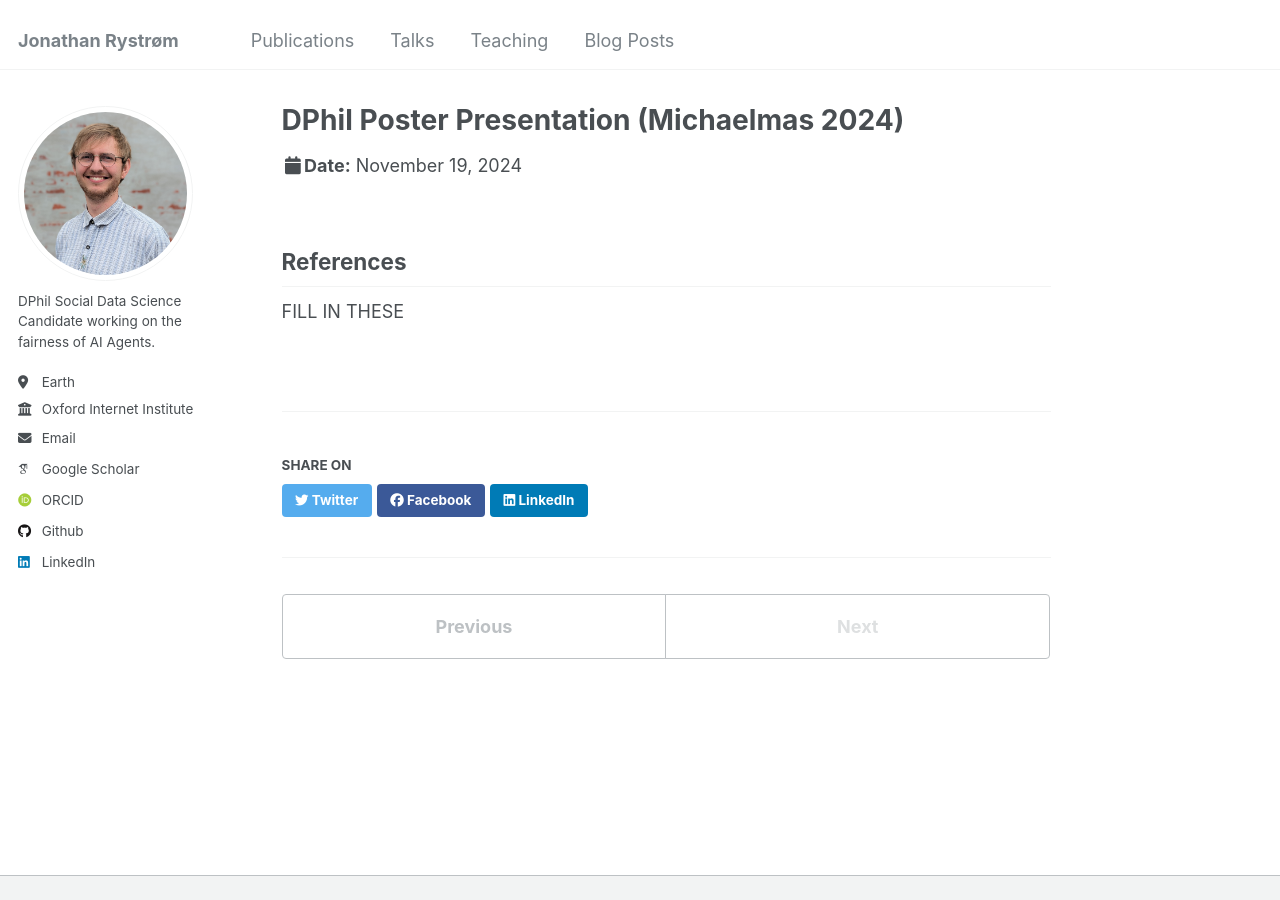
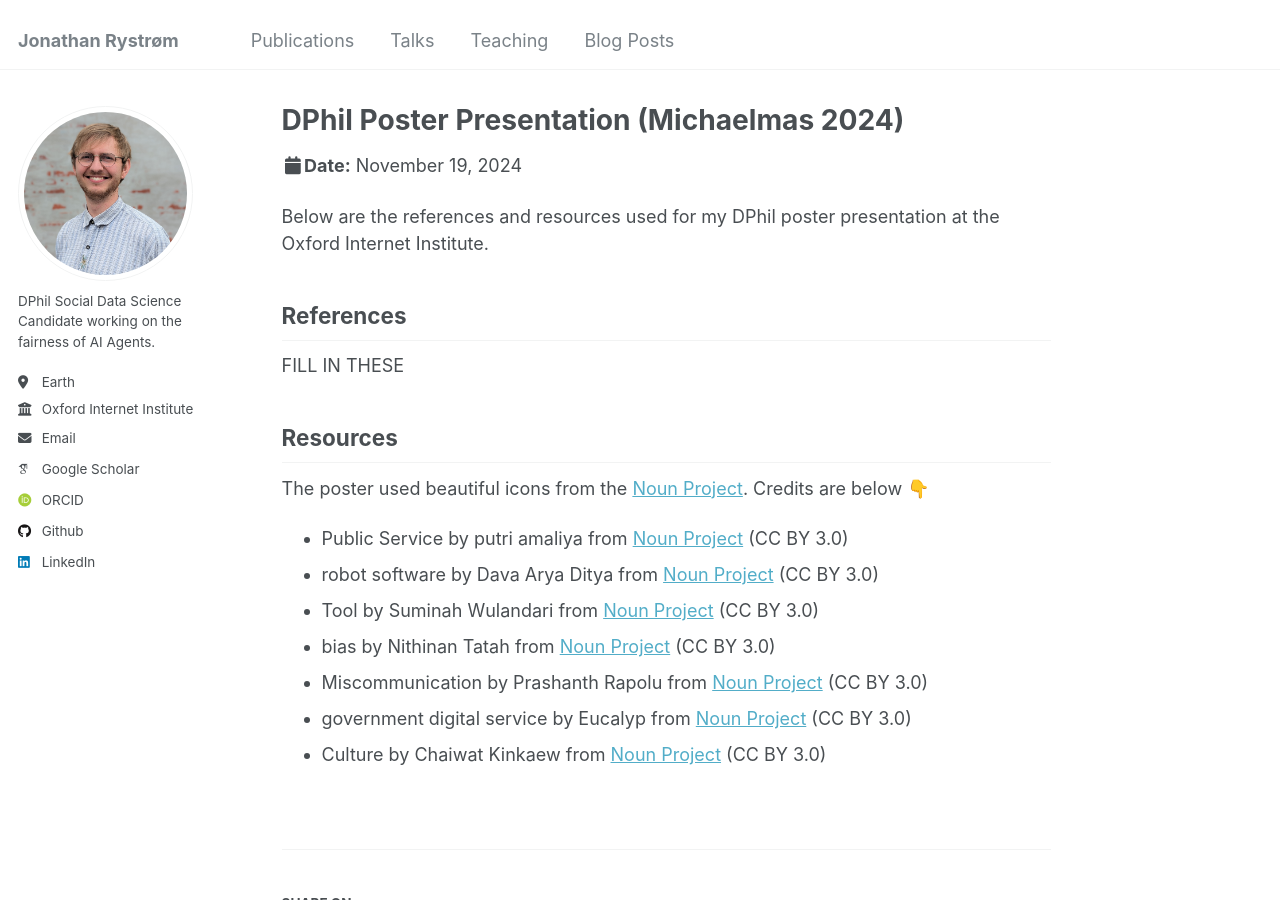
Before and after one commit to jhrystrom/jhrystrom.github.io, a Jekyll site: the page built from _talks/2024-11-19-dphil-poster.md, in a window 1280 px wide and 900 px high. Built offline with Jekyll 4.4.1, drawn with Linux system fonts in a browser that asks for light colours; some web fonts are replaced.

Commit message:
add figures

```diff
--- a/_talks/2024-11-19-dphil-poster.md
+++ b/_talks/2024-11-19-dphil-poster.md
@@ -8,5 +8,20 @@ date: 2024-11-19
 location: "Oxford, United Kingdom"
 ---
 
+Below are the references and resources used for my DPhil poster presentation at the Oxford Internet Institute.
+
+
 ## References
 FILL IN THESE
+
+
+## Resources
+The poster used beautiful icons from the [Noun Project](https://thenounproject.com/). Credits are below 👇
+
+- Public Service by putri amaliya from <a href="https://thenounproject.com/browse/icons/term/public-service/" target="_blank" title="Public Service Icons">Noun Project</a> (CC BY 3.0)
+- robot software by Dava Arya Ditya from <a href="https://thenounproject.com/browse/icons/term/robot-software/" target="_blank" title="robot software Icons">Noun Project</a> (CC BY 3.0)
+- Tool by Suminah Wulandari from <a href="https://thenounproject.com/browse/icons/term/tool/" target="_blank" title="Tool Icons">Noun Project</a> (CC BY 3.0)
+- bias by Nithinan Tatah from <a href="https://thenounproject.com/browse/icons/term/bias/" target="_blank" title="bias Icons">Noun Project</a> (CC BY 3.0)
+- Miscommunication by Prashanth Rapolu from <a href="https://thenounproject.com/browse/icons/term/miscommunication/" target="_blank" title="Miscommunication Icons">Noun Project</a> (CC BY 3.0)
+- government digital service by Eucalyp from <a href="https://thenounproject.com/browse/icons/term/government-digital-service/" target="_blank" title="government digital service Icons">Noun Project</a> (CC BY 3.0)
+- Culture by Chaiwat Kinkaew from <a href="https://thenounproject.com/browse/icons/term/culture/" target="_blank" title="Culture Icons">Noun Project</a> (CC BY 3.0)
```
